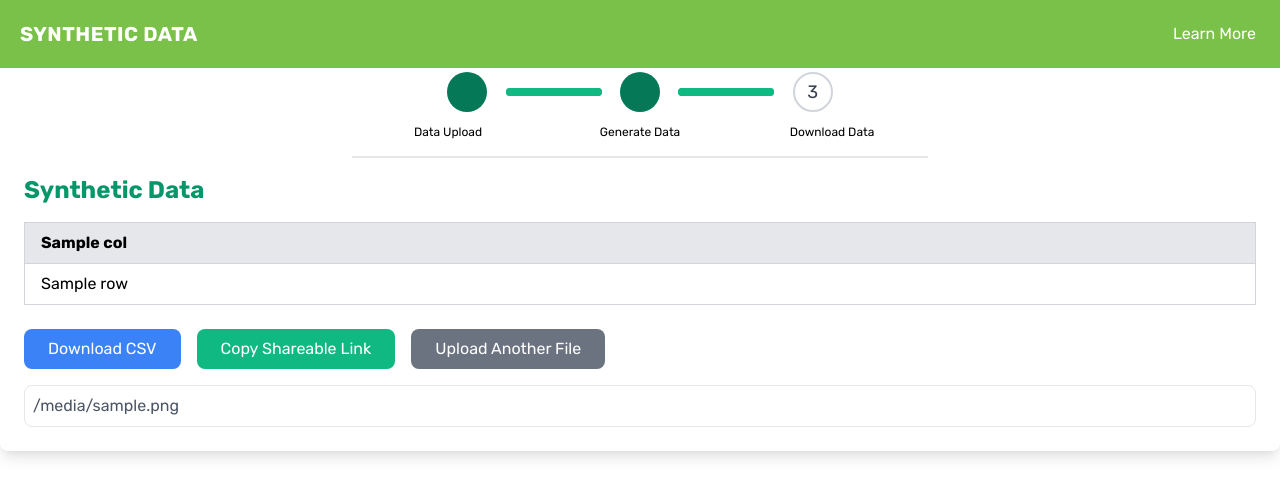
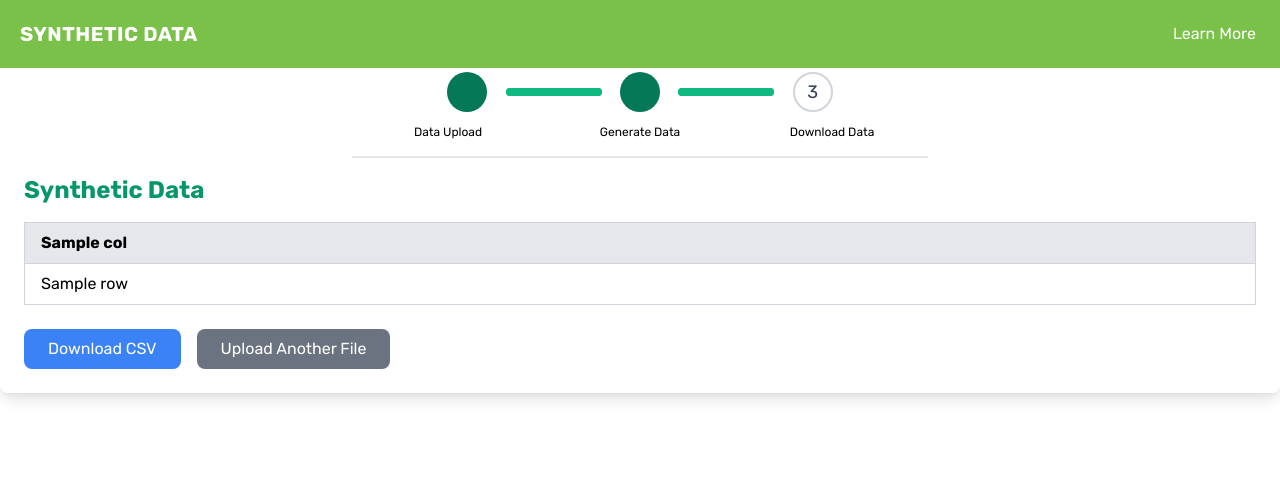
Before and after one commit to NjorogeMaurice/SyntheticDataGenerator, a Flask app: template templates/Process/download_data.html in a window 1280 px wide. Shown: the top 497 px of the page. Run offline with Flask 3, Linux system fonts and the light colour scheme; the template is opened without the code that fills it: most values are stand-ins (such as "Sample title", 1, 10 or a date in 2020); some libraries are stand-ins or nearby versions.

Commit message:
Disable copy link functionality in download_data.html
Comment out the copy link button and related script for clipboard functionality.

```diff
--- a/templates/Process/download_data.html
+++ b/templates/Process/download_data.html
@@ -92,24 +92,24 @@
                 Download CSV
             </a>
 
-            <button onclick="copyToClipboard()" class="bg-green-500 text-white px-6 py-2 rounded-lg hover:bg-green-600 transition">
+            <!-- <button onclick="copyToClipboard()" class="bg-green-500 text-white px-6 py-2 rounded-lg hover:bg-green-600 transition">
                 Copy Shareable Link
-            </button>
+            </button> -->
 
             <a href="{{ url_for('upload') }}" class="bg-gray-500 text-white px-6 py-2 rounded-lg hover:bg-gray-600 transition">
                 Upload Another File
             </a>
         </div>
 
-        <input type="text" value="{{ file_url }}" id="fileUrl" readonly class="mt-4 w-full p-2 border rounded-lg text-gray-600">
+        <!-- <input type="text" value="{{ file_url }}" id="fileUrl" readonly class="mt-4 w-full p-2 border rounded-lg text-gray-600"> -->
 
-        <script>
+        <!-- <script>
             function copyToClipboard() {
                 var copyText = document.getElementById("fileUrl");
                 copyText.select();
                 document.execCommand("copy");
                 alert("Copied to clipboard: " + copyText.value);
             }
-        </script>
+        </script> -->
     </div>
 {% endblock %}
```
